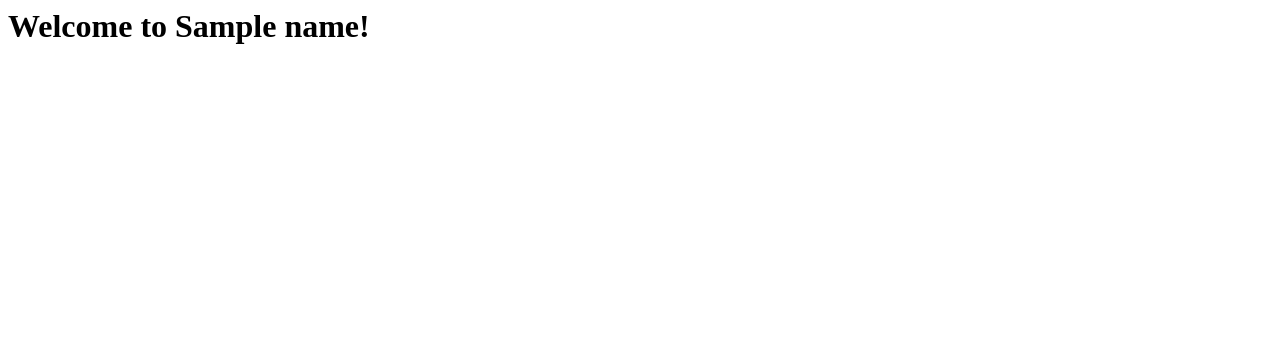
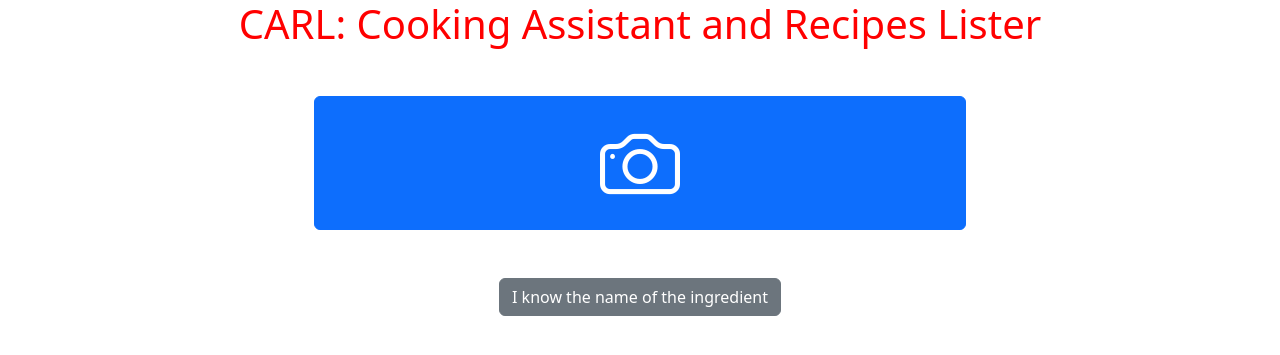
Before and after one commit to jellevdbrink/carl, a Django app: template templates/recog_app/index.html in a window 1280 px wide. Shown: the top 355 px of the page. Run offline with Django 4.2, Linux system fonts and the light colour scheme; the template is opened without the code that fills it: most values are stand-ins (such as "Sample title", 1, 10 or a date in 2020); form fields are guessed from the names that the template uses.

Commit message:
Basic UI

```diff
--- /dev/null
+++ b/templates/recog_app/base.html
@@ -0,0 +1,34 @@
+<!DOCTYPE html>
+<html lang="en">
+    <head>
+        <meta charset="utf-8">
+        <meta name="viewport" content="width=device-width, initial-scale=1">
+        {% block title %}<title>CARL: fruit and vegetable recognizition</title>{% endblock %}
+        <link href="https://cdn.jsdelivr.net/npm/bootstrap@5.2.3/dist/css/bootstrap.min.css" rel="stylesheet" integrity="sha384-rbsA2VBKQhggwzxH7pPCaAqO46MgnOM80zW1RWuH61DGLwZJEdK2Kadq2F9CUG65" crossorigin="anonymous">
+        <link rel="stylesheet" href="https://cdn.jsdelivr.net/npm/bootstrap-icons@1.10.2/font/bootstrap-icons.css">
+        <script src="https://ajax.googleapis.com/ajax/libs/jquery/3.6.1/jquery.min.js"></script>
+        <style>
+            a.nostyle:link {
+                text-decoration: inherit;
+                color: red;
+                cursor: auto;
+            }
+
+            a.nostyle:visited {
+                text-decoration: inherit;
+                color: inherit;
+                cursor: auto;
+            }
+        </style>
+    </head>
+    <body class="container-fluid">
+        <nav class="row"></nav>
+        <main class="text-center">
+            <h1 class="mb-5"><a href="/" class="nostyle">CARL: Cooking Assistant and Recipes Lister</a></h1>
+            {% block content %}{% endblock %}
+        </main>
+
+        <script src="https://cdn.jsdelivr.net/npm/bootstrap@5.2.3/dist/js/bootstrap.bundle.min.js" integrity="sha384-kenU1KFdBIe4zVF0s0G1M5b4hcpxyD9F7jL+jjXkk+Q2h455rYXK/7HAuoJl+0I4" crossorigin="anonymous"></script>
+        <script>{% block javascript %}{% endblock %}</script>
+    </body>
+</html>
--- a/templates/recog_app/index.html
+++ b/templates/recog_app/index.html
@@ -1,8 +1,23 @@
-<html>
-    <head>
-        <title>Fruit/Vegetable recognizition app</title>
-    </head>
-    <body>
-        <h1>Welcome to {{ name }}!</h1>
-    </body>
-</html>
+{% extends 'recog_app/base.html' %}
+
+{% block content %}
+<div class="col-6 offset-3">
+    <div class="row mb-5">
+        <a class="btn btn-primary" href="{% url 'analyze' %}"><i class="bi bi-camera" style="font-size: 5em;"></i></a>
+    </div>
+
+    <button id="iknowbtn" class="btn btn-secondary mb-3">I know the name of the ingredient</button>
+    <form id="iknowinput" action="/" method="post" class="input-group" style="display: none;">
+        {% csrf_token %}
+        {{ form.name }}
+        <button class="btn btn-primary" type='submit'><i class="bi bi-arrow-right"></i></button>
+    </form>
+</div>
+
+{% endblock %}
+
+{% block javascript %}
+$('#iknowbtn').click(() => {
+    $('#iknowinput').slideToggle('400');
+  })
+{% endblock %}
```
